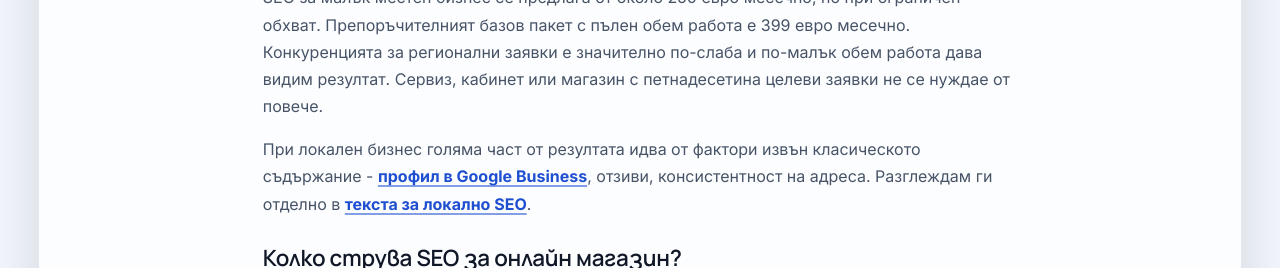
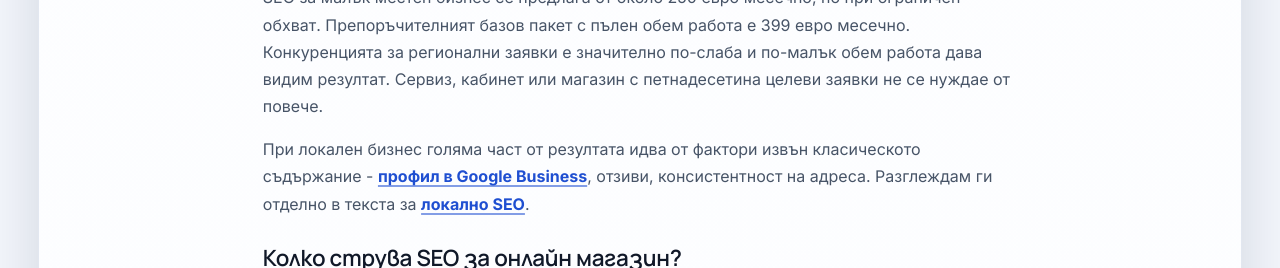
Before and after one commit to inweblife/inweblife, a Next.js app: page /seo-optimizaciya-ceni in a window 1280 px wide. Shown: the part 5340-5608 px from the top of the page. Built offline with nearby package versions, Linux system fonts and the light colour scheme; no server answers.

Commit message:
Update seo-optimizaciya-ceni.js

```diff
--- a/pages/seo-optimizaciya-ceni.js
+++ b/pages/seo-optimizaciya-ceni.js
@@ -404,9 +404,9 @@ const SeoOptimizaciyaCeni = () => {
               >
                 <strong>профил в Google Business</strong>
               </a>
-              , отзиви, консистентност на адреса. Разглеждам ги отделно в{" "}
+              , отзиви, консистентност на адреса. Разглеждам ги отделно в текста за{" "}
               <Link href="/lokalno-seo">
-                <strong>текста за локално SEO</strong>
+                <strong>локално SEO</strong>
               </Link>
               .
             </p>
```
